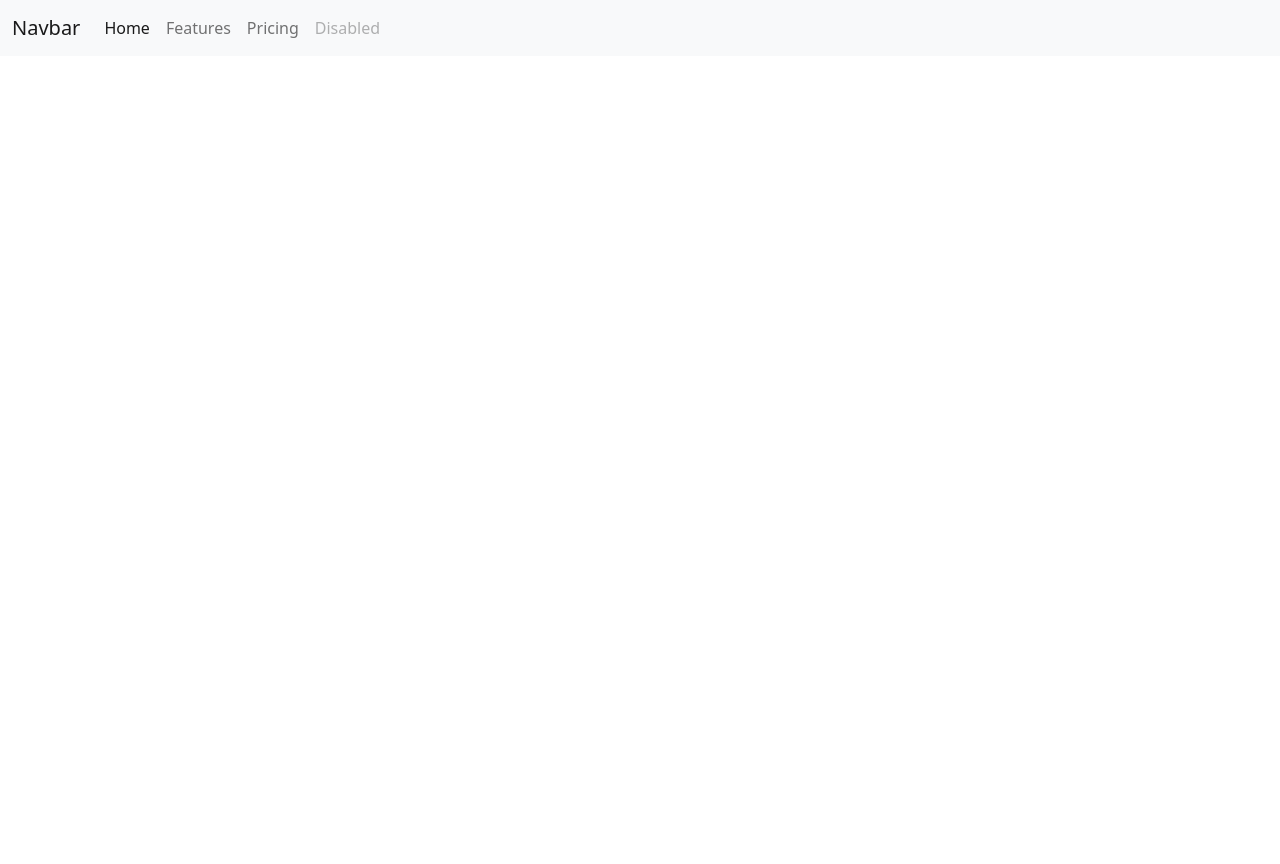
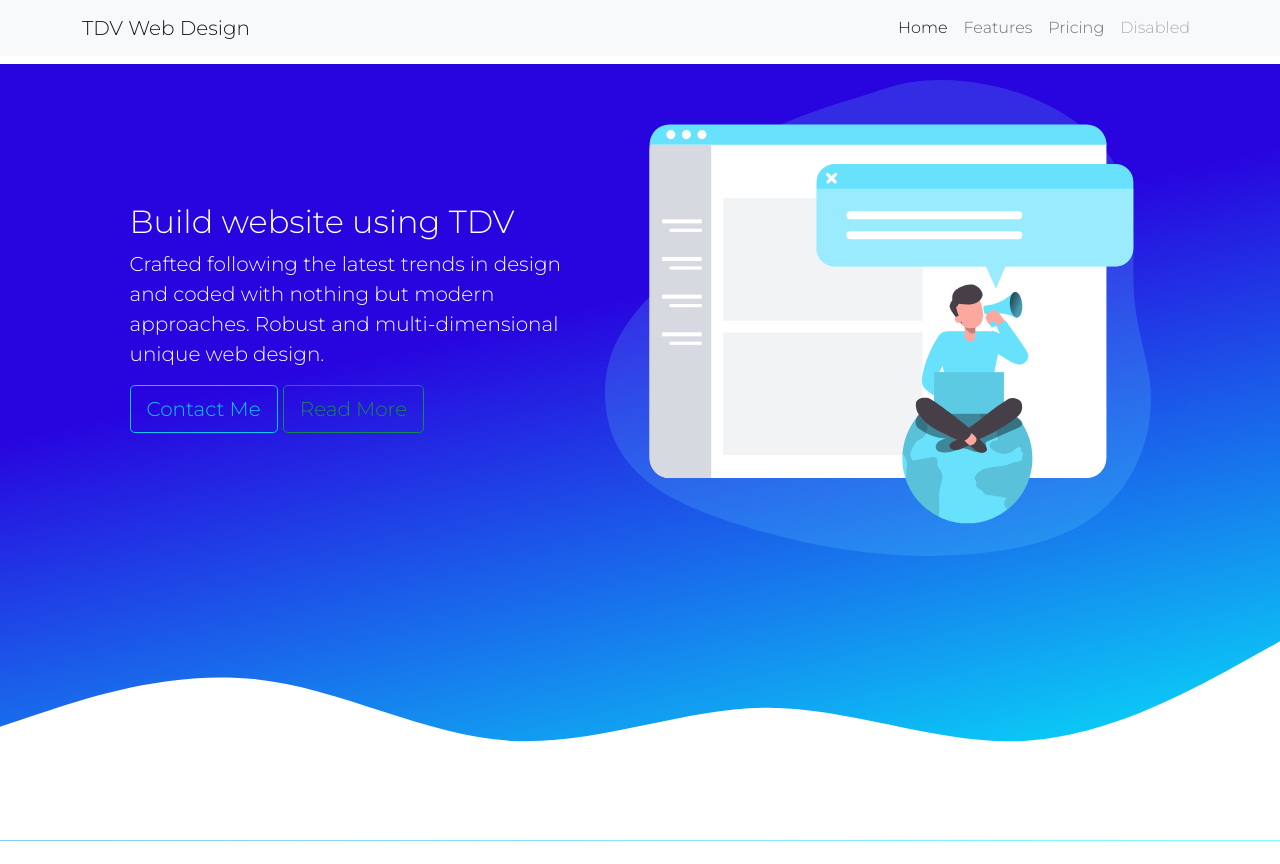
Before and after one commit to Tylerdevries/Portfolio-P1, a plain HTML site: page index.html in a window 1280 px wide. Before the commit the page ends 800 px from the top, so only its background shows below. Drawn offline with Linux system fonts and the light colour scheme.

Commit message:
Header completed

```diff
--- a/css/styles.css
+++ b/css/styles.css
@@ -0,0 +1,20 @@
+html,
+body {
+    height: 100%;
+    font-size: 1rem;
+    font-family: 'Montserrat', sans-serif;
+}
+
+.gradient {
+    background: rgb(40,4,223);
+    background: linear-gradient(167deg, rgba(40,4,223,1) 35%, rgba(3,255,252,1) 100%);
+
+
+}
+
+.page-header {
+    margin-top: 4rem;
+    font-size: 1.25rem;
+    color: #fff;
+
+}
--- a/index.html
+++ b/index.html
@@ -7,15 +7,18 @@
     <title>Portfolio</title>
     <link rel="stylesheet" href="css/bootstrap.min.css" />
     <link rel="stylesheet" href="css/styles.css" />
+    <link rel="preconnect" href="https://fonts.googleapis.com">
+    <link rel="preconnect" href="https://fonts.gstatic.com" crossorigin>
+    <link href="https://fonts.googleapis.com/css2?family=Montserrat:wght@300&display=swap" rel="stylesheet">
 </head>
 <body>
-    <nav class="navbar navbar-expand-lg navbar-light bg-light">
-        <div class="container-fluid">
-          <a class="navbar-brand" href="#">Navbar</a>
+    <nav class="navbar navbar-expand-lg navbar-light bg-light fixed-top">
+        <div class="container">
+          <a class="navbar-brand" href="#">TDV Web Design</a>
           <button class="navbar-toggler" type="button" data-bs-toggle="collapse" data-bs-target="#navbarNav" aria-controls="navbarNav" aria-expanded="false" aria-label="Toggle navigation">
             <span class="navbar-toggler-icon"></span>
           </button>
-          <div class="collapse navbar-collapse" id="navbarNav">
+          <div class="collapse navbar-collapse justify-content-end" id="navbarNav">
             <ul class="navbar-nav">
               <li class="nav-item">
                 <a class="nav-link active" aria-current="page" href="#">Home</a>
@@ -33,5 +36,29 @@
           </div>
         </div>
       </nav>
+      <header class="page-header gradient">
+        <div class="container pt-3">
+          <div class="row align-items-center justify-content-center">
+            <div class="col-md-5">
+              <h2>Build website using TDV</h2>
+
+              <p>
+                Crafted following the latest trends in design and coded with nothing but modern approaches. Robust and multi-dimensional unique web design.
+
+              </p>
+              <button type="button" class="btn btn-outline-info btn-lg">Contact Me</button>
+              <button type="button" class="btn btn-outline-success btn-lg">Read More</button>
+            </div>
+            <div class="col-md-6"><img
+              src="img/email_campaign_monochromatic.svg"
+              alt="Header image"
+              /></div>
+          </div>
+
+        </div>
+        <svg xmlns="http://www.w3.org/2000/svg" viewBox="0 0 1440 320"><path fill="#fff" fill-opacity="1" d="M0,192L48,176C96,160,192,128,288,138.7C384,149,480,203,576,208C672,213,768,171,864,170.7C960,171,1056,213,1152,208C1248,203,1344,149,1392,122.7L1440,96L1440,320L1392,320C1344,320,1248,320,1152,320C1056,320,960,320,864,320C768,320,672,320,576,320C480,320,384,320,288,320C192,320,96,320,48,320L0,320Z"></path></svg>
+
+      </header>
+      <script src="js/bootstrap.bundle.min.js"></script>
 </body>
 </html>
```
Also changed, not shown: img/logo.png (deleted).
